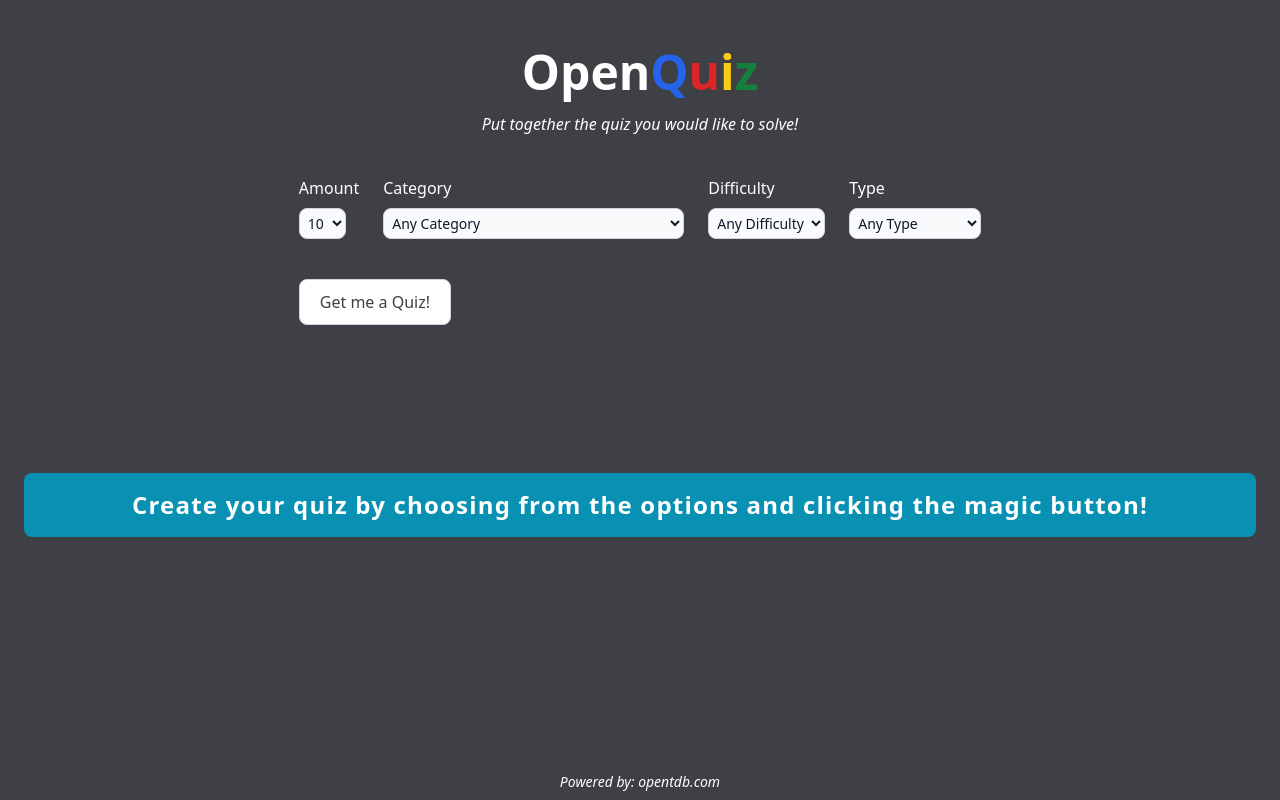
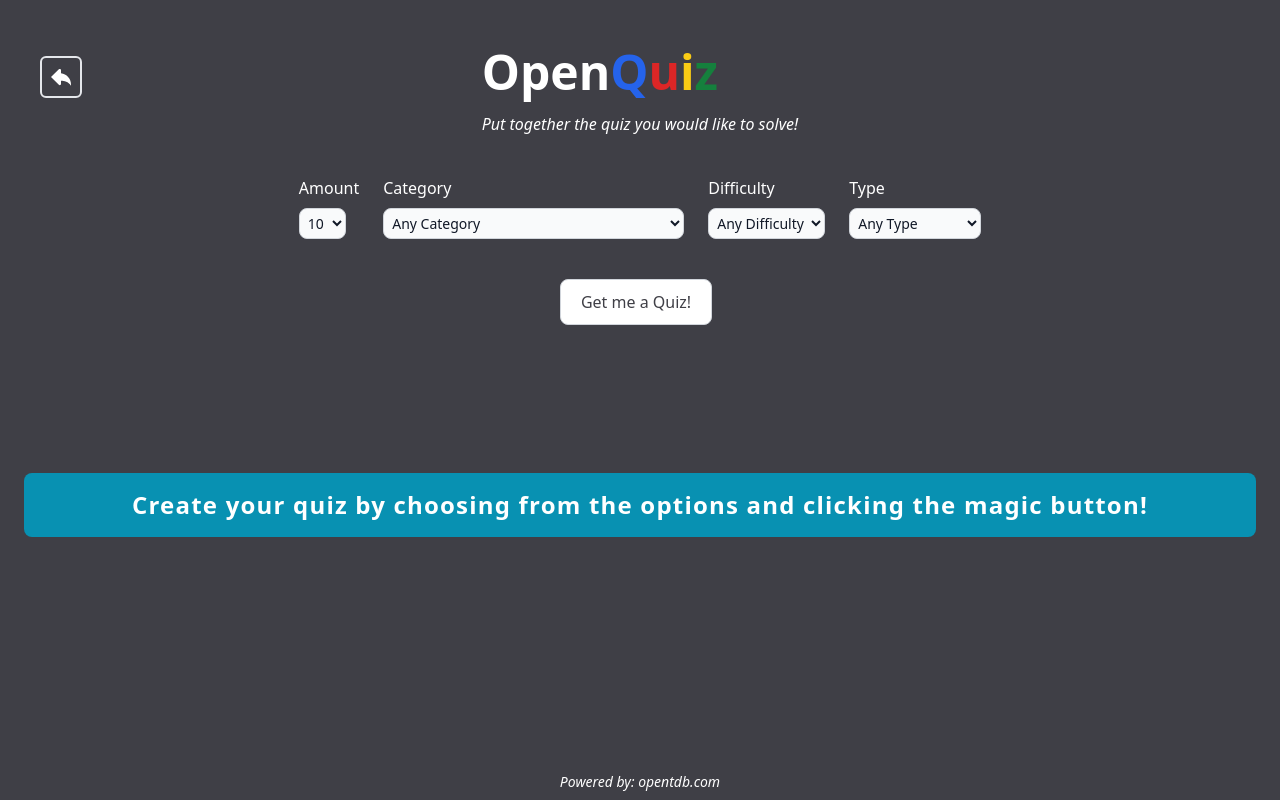
Before and after one commit to MattGomb/opentrivia-app, a Next.js app: page /quiz in a window 1280 px wide. Built offline with nearby package versions, Linux system fonts and the light colour scheme.

Commit message:
Add back button

```diff
--- a/src/app/quiz/components/Select.tsx
+++ b/src/app/quiz/components/Select.tsx
@@ -2,6 +2,8 @@
 
 import { useSearchContext } from "@/context/Context";
 import React, { useState } from "react";
+import { TiArrowBack } from "react-icons/ti";
+import Link from "next/link";
 
 const Select = () => {
   const {
@@ -19,7 +21,12 @@ const Select = () => {
   const [isDisabled, setIsDisabled] = useState(false);
 
   return (
-    <section className="flex flex-col items-center mt-10">
+    <section className="grid grid-cols-12 mt-10 min-w-full">
+      <Link href="/" className="flex col-span-1 justify-center p-2">
+          <TiArrowBack size={42} className="border-solid border-2 hover:border-dashed p-1 rounded-md"/>
+      </Link>
+      <div className="col-span-10">
+        <div className="flex flex-wrap flex-col content-center">
           <h1 className="text-5xl font-bold mb-4">
             Open<span className="text-blue-600">Q</span>
             <span className="text-red-600">u</span>
@@ -29,6 +36,7 @@ const Select = () => {
           <p className="italic mb-10">
             Put together the quiz you would like to solve!
           </p>
+        </div>
         <div className="flex flex-wrap flex-row mb-8 gap-x-4 gap-y-2 md:gap-x-6 justify-center">
           <div className="order-1 md:order-1">
             <label htmlFor="amount" className="py-2">
@@ -90,7 +98,9 @@ const Select = () => {
               <option value={31}>
                 Entertainment: Japanese Anime &amp; Manga
               </option>
-            <option value={32}>Entertainment: Cartoon &amp; Animations</option>
+              <option value={32}>
+                Entertainment: Cartoon &amp; Animations
+              </option>
             </select>
           </div>
           <div className="order-2 md:order-3">
@@ -133,7 +143,7 @@ const Select = () => {
             </select>
           </div>
         </div>
-      <div className="flex w-full justify-between">
+        <div className="flex w-full justify-around">
           <button
             className="text-zinc-700 bg-white border border-gray-300 focus:outline-none hover:bg-gray-100 focus:ring-4 focus:ring-gray-200 font-medium rounded-lg px-5 py-2.5 mr-2 mb-2 dark:bg-gray-800 dark:text-white dark:border-gray-600 dark:hover:bg-gray-700 dark:hover:border-gray-600 dark:focus:ring-gray-700 disabled:bg-gray-500
           disabled:text-gray-300 disabled:border-gray-300
@@ -156,6 +166,7 @@ const Select = () => {
             </button>
           )}
         </div>
+      </div>
     </section>
   );
 };
```
Lines whose indentation alone changed are shown as unchanged.
